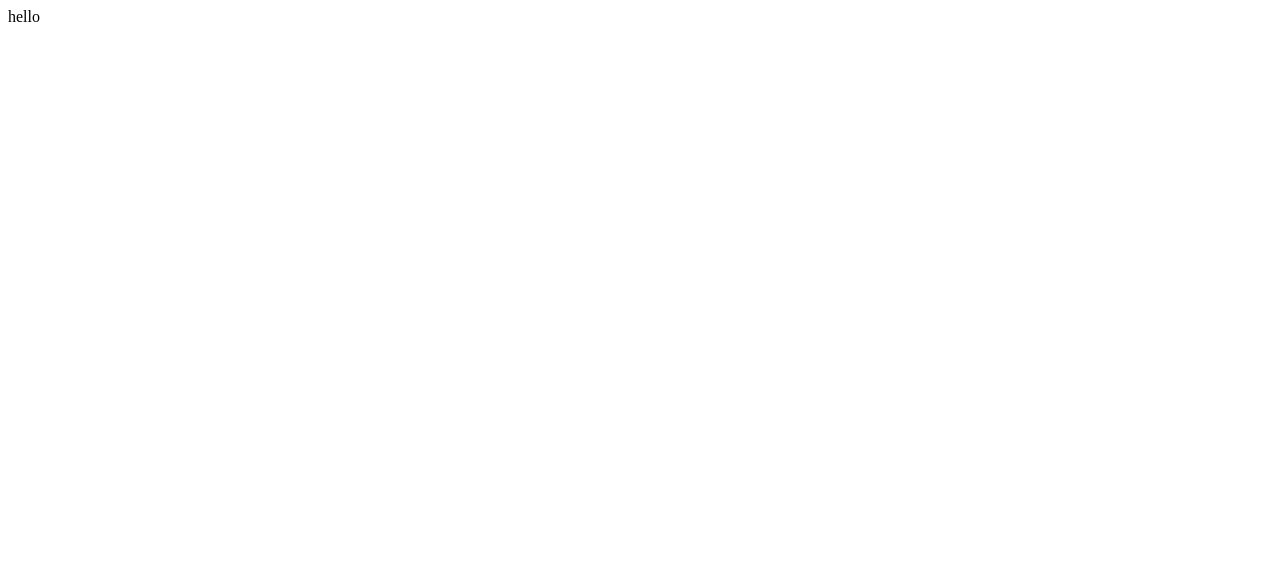
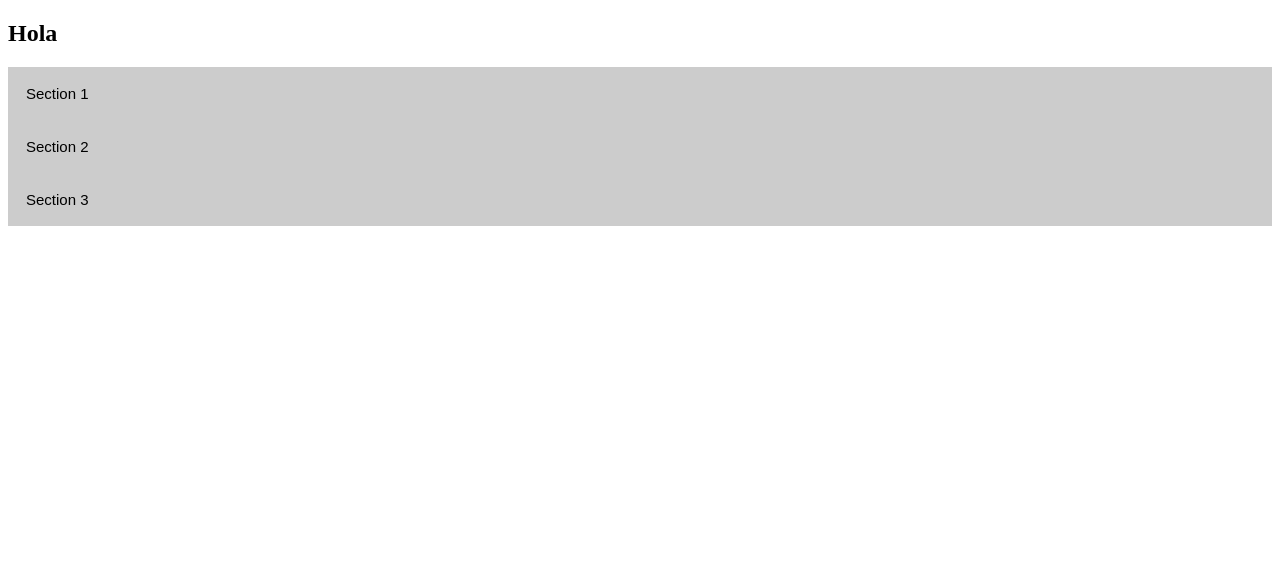
Before and after one commit to AlejandroSalgadoG/TomProyect, a Django app: page /admn/ in a window 1280 px wide. Before the commit the part shown is almost empty. Shown: the top 566 px of the page. Run offline with Django 3.2, Linux system fonts and the light colour scheme.

Commit message:
Adding basic code for dropdown menus in admin app

```diff
--- a/TomAdmin/templates/AdminIndex.html
+++ b/TomAdmin/templates/AdminIndex.html
@@ -1,6 +1,68 @@
 <!DOCTYPE html>
 <html>
-</body>
-    hello
-</body>
+    <head>
+        <meta name="viewport" content="width=device-width, initial-scale=1">
+
+        <style>
+        .accordion {
+          background-color: #eee;
+          padding: 18px;
+          width: 100%;
+          border: none;
+          text-align: left;
+          outline: none;
+          font-size: 15px;
+        }
+
+        .active, .accordion {
+          background-color: #ccc;
+        }
+
+        .panel {
+          padding: 0 18px;
+          display: none;
+          background-color: white;
+        }
+
+        .box {
+          width: 100%;
+          height: 500px;
+          overflow: scroll;
+        }
+        </style>
+    </head>
+
+    <body>
+        <h2> Hola </h2>
+
+        <div class="box">
+            <button class="accordion">Section 1</button>
+            <div class="panel">
+              <p>item 1</p>
+            </div>
+
+            <button class="accordion">Section 2</button>
+            <div class="panel">
+              <p>item 2</p>
+              <p>item 3</p>
+            </div>
+
+            <button class="accordion">Section 3</button>
+            <div class="panel">
+              <p>item 4</p>
+            </div>
+        </div>
+    </body>
+
+    <script>
+        function accordion() {
+            var panel = this.nextElementSibling;
+            if (panel.style.display === "block") panel.style.display = "none";
+            else panel.style.display = "block";
+        }
+
+        var acc = document.getElementsByClassName("accordion");
+        for(var i=0;i<acc.length;i++) acc[i].addEventListener("click", accordion);
+    </script>
+
 </html>
```
